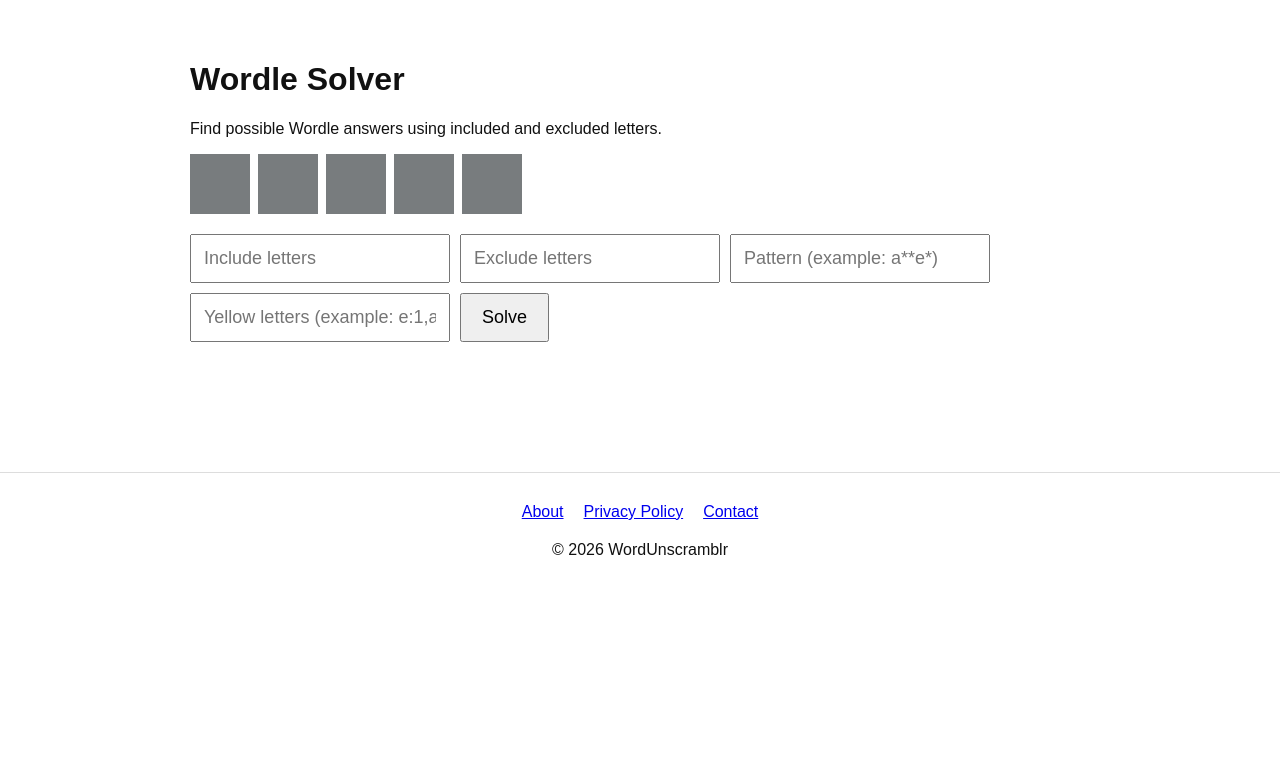
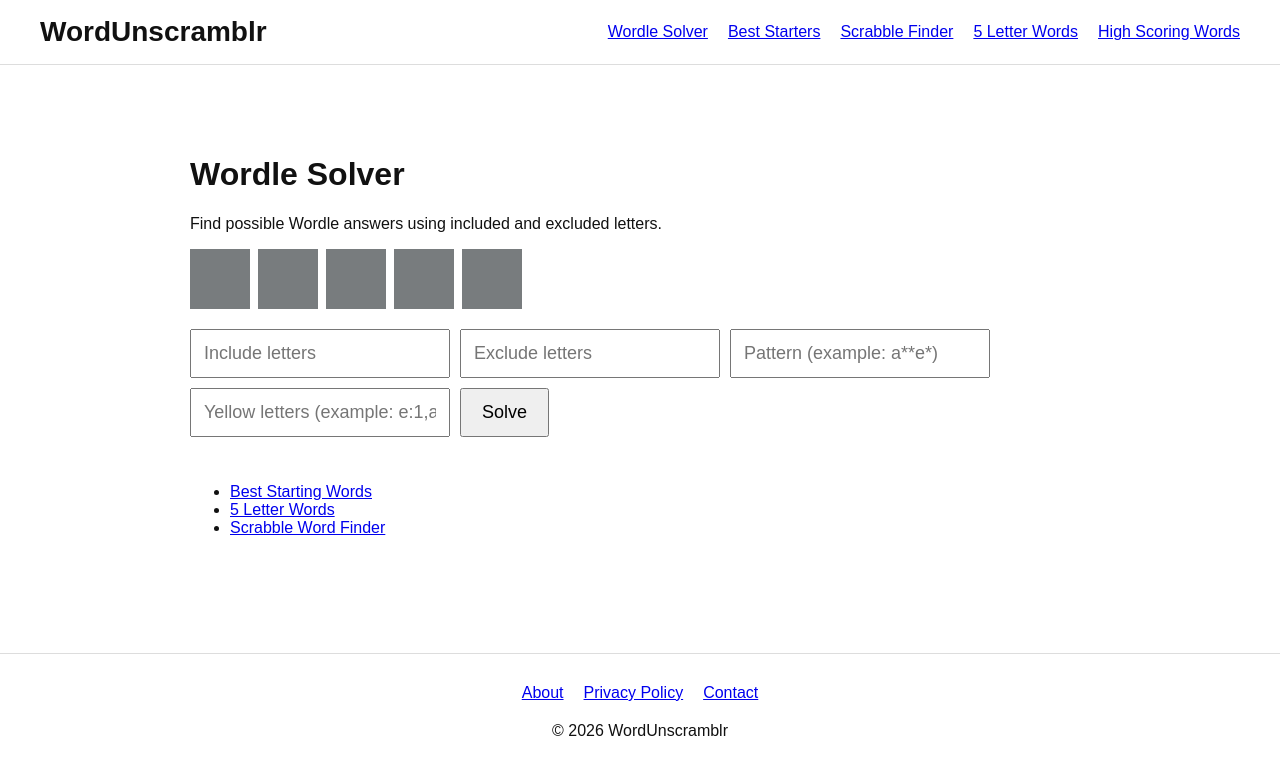
Before and after one commit to valuesource/word-tools, a Next.js app: page /wordle-solver in a window 1280 px wide. Shown: the top 774 px of the page. Built offline with nearby package versions, Linux system fonts and the light colour scheme.

Commit message:
Add global site header

```diff
--- a/app/layout.js
+++ b/app/layout.js
@@ -1,5 +1,6 @@
 import Link from 'next/link'
 import Script from 'next/script'
+import Header from '@/components/Header'
 
 export const metadata = {
   title: 'WordUnscramblr',
@@ -33,6 +34,7 @@
     })(window, document, "clarity", "script", "wnnu98cxqk");
   `}
 </Script>
+<Header />
         {children}
 
         <footer
--- a/app/page.js
+++ b/app/page.js
@@ -98,6 +98,8 @@
         <li><Link href="/highest-scoring-words">Highest Scoring Words</Link></li>
         <li><Link href="/wordle-helper">Wordle Helper</Link></li>
         <li><Link href="/scrabble-word-finder">Scrabble Word Finder</Link></li>
+        <li><Link href="/best-wordle-starting-words">Best Wordle Starting Words</Link></li>
+
         </ul>
       </section>
 
--- a/app/wordle-solver/page.js
+++ b/app/wordle-solver/page.js
@@ -1,6 +1,7 @@
 'use client'
 import { useState } from 'react'
 import WordleRow from '@/components/solver/WordleRow'
+import Link from 'next/link'
 
 export default function WordleSolverPage() {
   const [include, setInclude] = useState('')
@@ -214,11 +215,27 @@
         >
           <div>{word.uniqueScore} unique</div>
           <div>{word.scrabble_score} pts</div>
+          <div
+  style={{
+    display: 'flex',
+    gap: 20,
+    marginBottom: 20,
+    flexWrap: 'wrap',
+  }}
+>
+
+</div>
         </div>
       </div>
     )
   })}
 </div>
+<p></p>
+<p><ul>
+  <li><Link href="/best-wordle-starting-words">Best Starting Words</Link></li>
+  <li><Link href="/5-letter-words">5 Letter Words</Link></li>
+  <li><Link href="/scrabble-word-finder">Scrabble Word Finder</Link></li>
+  </ul></p>
     </main>
   )
 }
--- /dev/null
+++ b/components/Header.js
@@ -0,0 +1,65 @@
+import Link from 'next/link'
+
+export default function Header() {
+  return (
+    <header
+      style={{
+        borderBottom: '1px solid #ddd',
+        padding: '16px 24px',
+        marginBottom: 30,
+      }}
+    >
+      <div
+        style={{
+          maxWidth: 1200,
+          margin: '0 auto',
+          display: 'flex',
+          justifyContent: 'space-between',
+          alignItems: 'center',
+          flexWrap: 'wrap',
+          gap: 16,
+        }}
+      >
+        <Link
+          href="/"
+          style={{
+            fontSize: 28,
+            fontWeight: 'bold',
+            textDecoration: 'none',
+            color: '#111',
+          }}
+        >
+          WordUnscramblr
+        </Link>
+
+        <nav
+          style={{
+            display: 'flex',
+            gap: 20,
+            flexWrap: 'wrap',
+          }}
+        >
+          <Link href="/wordle-solver">
+            Wordle Solver
+          </Link>
+
+          <Link href="/best-wordle-starting-words">
+            Best Starters
+          </Link>
+
+          <Link href="/scrabble-word-finder">
+            Scrabble Finder
+          </Link>
+
+          <Link href="/5-letter-words">
+            5 Letter Words
+          </Link>
+
+          <Link href="/highest-scoring-words">
+            High Scoring Words
+          </Link>
+        </nav>
+      </div>
+    </header>
+  )
+}
```
Also changed, not shown: app/best-wordle-starting-words/page.js (added, +91 -0 lines).
